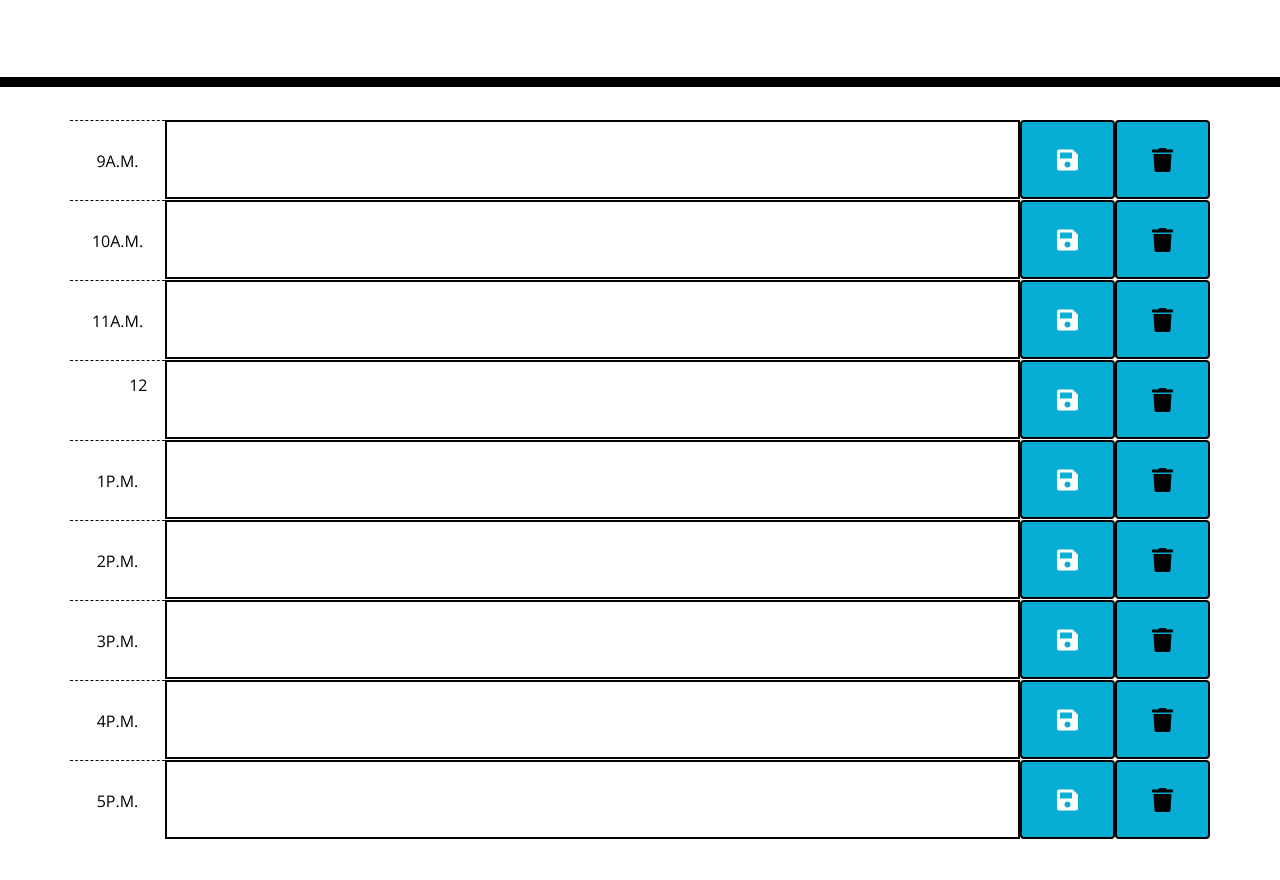
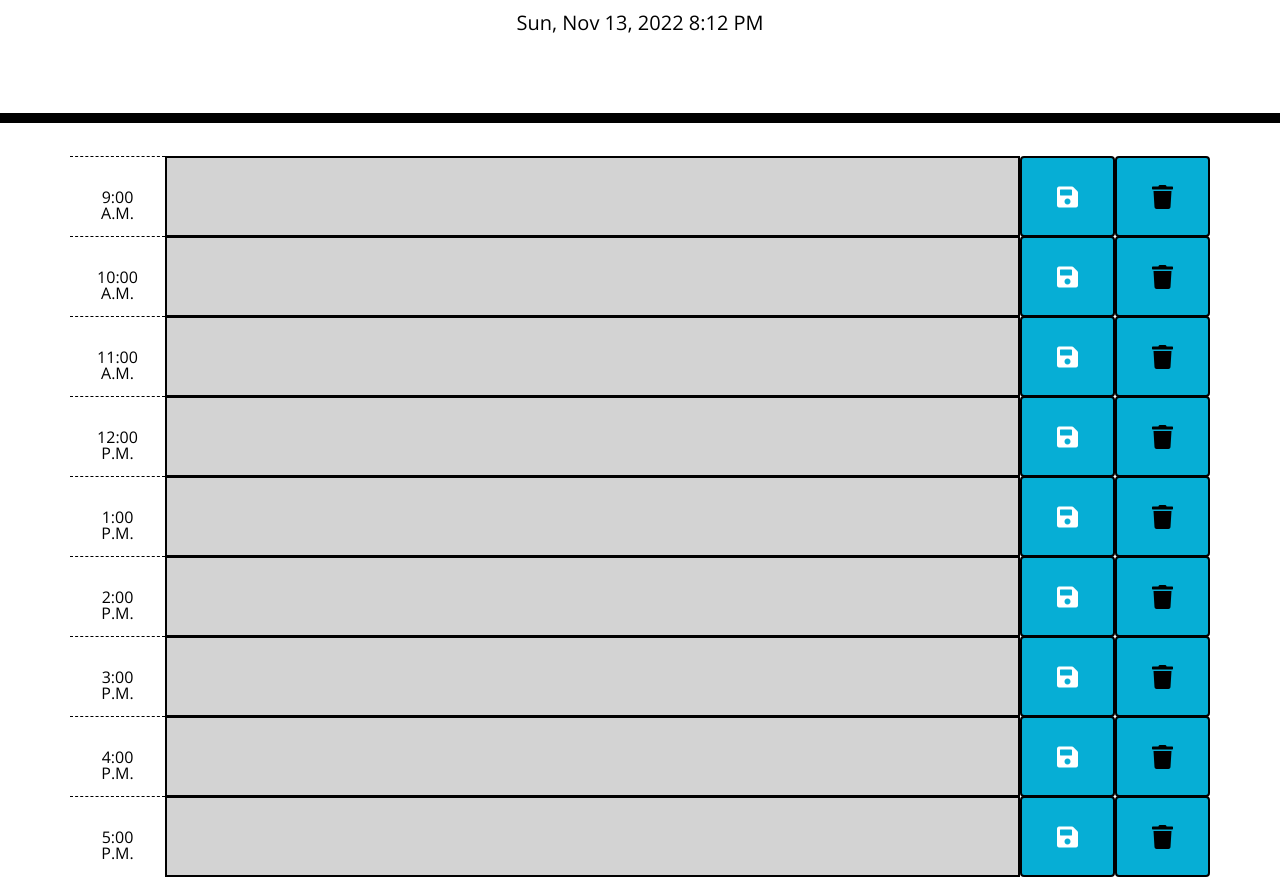
Before and after one commit to kelvinsinferno/Planner, a plain HTML site: page index.html in a window 1280 px wide. Shown: the part 181-1061 px from the top of the page. Before the commit the page ends 1020 px from the top, so only its background shows below. Drawn offline with nearby package versions, Linux system fonts and the light colour scheme.

Commit message:
moment.js fix

```diff
--- a/assets/js/style.js
+++ b/assets/js/style.js
@@ -1,20 +1,14 @@
-//global variables
-var dayTimeEl = $("#currentDay");
-// var currentHourEl = $("#currentHour")
+var time = $("#currentDay");
 var textAreaEl = $("#appointment");
 var hours = [$("#09"), $("#10"), $("#11"), $("#12"), $("#13"), $("#14"), $("#15"), $("#16"), $("#17")];
 
 //time
 var today = moment().format("llll");
-var time = moment().format("LT");
-console.log(time);
-var rn = time.startOf('hour');
-dayTimeEl.text(today);
-// currentHourEl.text(rn);
+var rn = moment().hour();
+time.text(today);
 
 // WHEN I refresh the page THEN the saved events persist
-//Each timeblock is color coded to indicate whether it is in the past, present, or future
-// currentTime = moment().hour();
+//timeblock color
 currentTime = rn;
 
 function timeBlockColor() {
@@ -36,15 +30,15 @@ function timeBlockColor() {
 
 timeBlockColor();
 
-// Save button sets information in local storage
+// saveBtn
 $(".saveBtn").on("click", function() {
-    var userInput = $(this).siblings("textarea");
-    localStorage.setItem(userInput.parent().attr("id"), JSON.stringify(userInput.val()));
+    var input = $(this).siblings("textarea");
+    localStorage.setItem(input.parent().attr("id"), JSON.stringify(input.val()));
     console.log("save button working?");
 })
 
 
-//A clear button next to the save button removes info from local storage
+//deleteBtn
 $(".deleteBtn").on("click", function() {
     var textArea = $(this).siblings("textarea");
     textArea.val("");
--- a/index.html
+++ b/index.html
@@ -32,7 +32,7 @@
       <!-- Timeblocks go here -->
       <div class="row time-block" id="09">
         <div class="col-md-1 hour">
-          9A.M.
+          9:00 A.M.
         </div>
           <textarea class="col-md-9 appointment" style="border: solid 2px #000000"></textarea>
         <button class="btn saveBtn col-md-1"  style="font-size:24px"><i class="fa fa-save"></i></button>
@@ -40,7 +40,7 @@
       </div>
       <div class="row time-block" id="10">
         <div class="col-md-1 hour">
-          10A.M.
+          10:00 A.M.
         </div>
         <textarea class="col-md-9 appointment" style="border: solid 2px #000000"></textarea>
         <button class="btn saveBtn col-md-1"  style= "font-size:24px"><i class="fa fa-save"></i></button>
@@ -48,7 +48,7 @@
       </div>
       <div class="row time-block" id="11">
         <div class="col-md-1 hour">
-          11A.M.
+          11:00 A.M.
         </div>
         <textarea class="col-md-9 appointment" style="border: solid 2px #000000"></textarea>
         <button class="btn saveBtn col-md-1"  style="font-size:24px"><i class="fa fa-save"></i></button>
@@ -56,7 +56,7 @@
       </div>
       <div class="row time-block" id="12">
         <div class="col-md-1 hour">
-          12
+          12:00 P.M.
         </div>
         <textarea class="col-md-9 appointment" style="border: solid 2px #000000"></textarea>
         <button class="btn saveBtn col-md-1"  style="font-size:24px"><i class="fa fa-save"></i></button>
@@ -64,7 +64,7 @@
       </div>
       <div class="row time-block" id="13">
         <div class="col-md-1 hour">
-          1P.M.
+          1:00 P.M.
         </div>
         <textarea class="col-md-9 appointment" style="border: solid 2px #000000"></textarea>
         <button class="btn saveBtn col-md-1"  style="font-size:24px"><i class="fa fa-save"></i></button>
@@ -72,7 +72,7 @@
       </div>
       <div class="row time-block" id="14">
         <div class="col-md-1 hour">
-          2P.M.
+          2:00 P.M.
         </div>
         <textarea class="col-md-9 appointment" style="border: solid 2px #000000"></textarea>
         <button class="btn saveBtn col-md-1"  style="font-size:24px"><i class="fa fa-save"></i></button>
@@ -80,7 +80,7 @@
       </div>
       <div class="row time-block" id="15">
         <div class="col-md-1 hour">
-          3P.M.
+          3:00 P.M.
         </div>
         <textarea class="col-md-9 appointment" style="border: solid 2px #000000"></textarea>
         <button class="btn saveBtn col-md-1"  style="font-size:24px"><i class="fa fa-save"></i></button>
@@ -88,7 +88,7 @@
       </div>
       <div class="row time-block" id="16">
         <div class="col-md-1 hour">
-          4P.M.
+          4:00 P.M.
         </div>
         <textarea class="col-md-9 appointment" style="border: solid 2px #000000"></textarea>
         <button class="btn saveBtn col-md-1"  style="font-size:24px"><i class="fa fa-save"></i></button>
@@ -96,7 +96,7 @@
       </div>
       <div class="row time-block" id="17">
         <div class="col-md-1 hour">
-          5P.M.
+          5:00 P.M.
         </div>
         <textarea class="col-md-9 appointment" style="border: solid 2px #000000"></textarea>
         <button class="btn saveBtn col-md-1"  style="font-size:24px"><i class="fa fa-save"></i></button>
```
